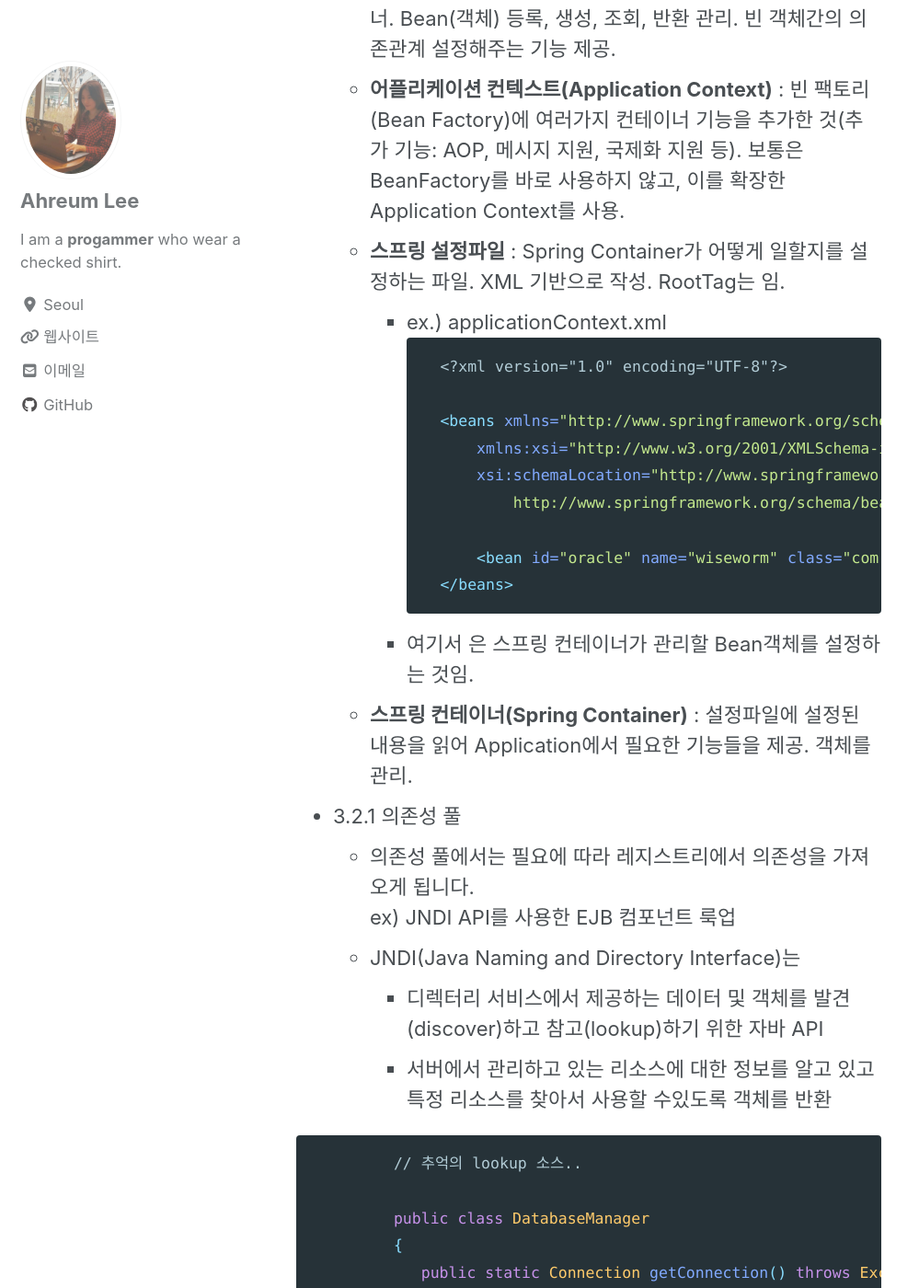
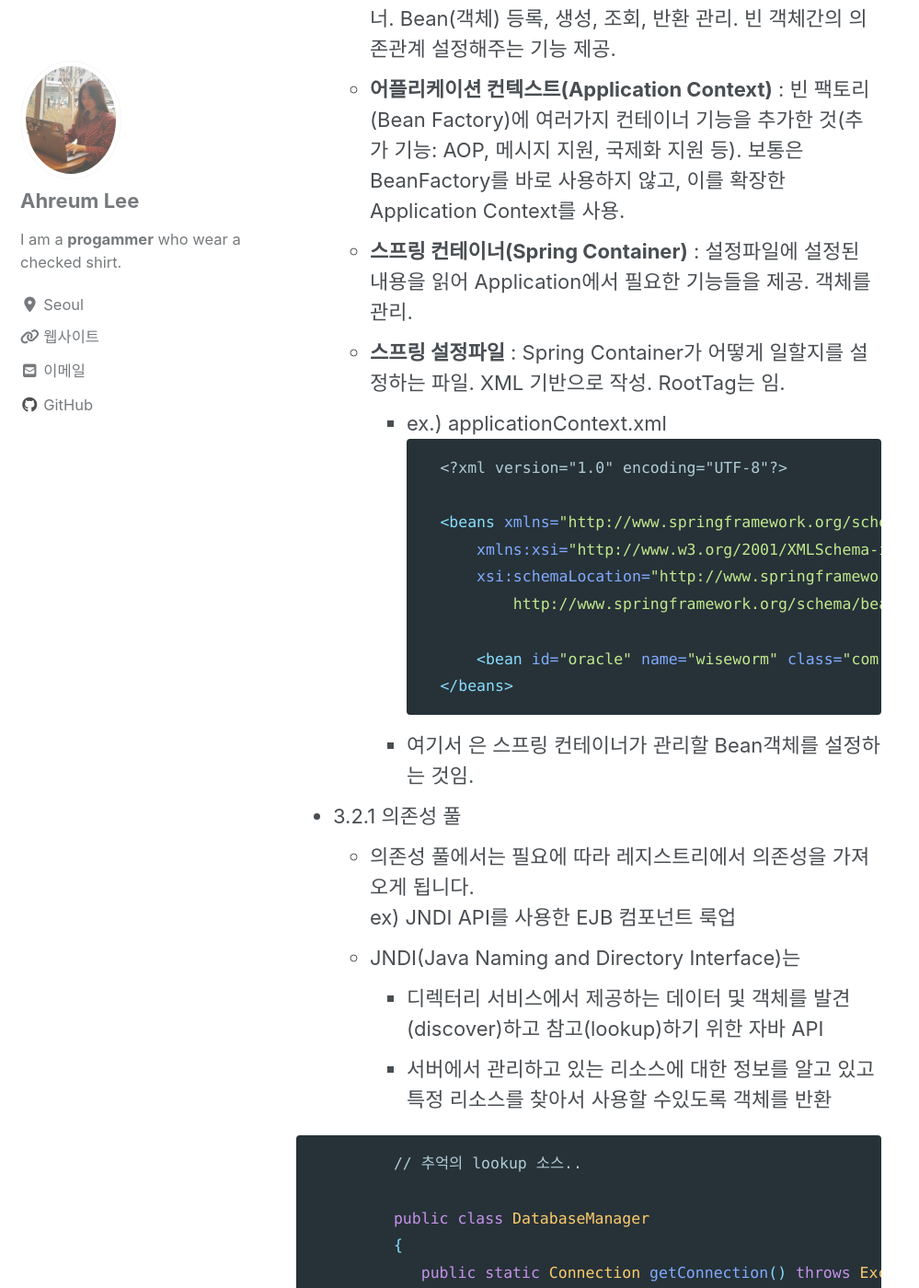
Before and after one commit to boniato/boniato.github.io, a Jekyll site: the page built from _posts/spring/2020-07-07-chapter3_spring_IoC_and_DI.md, in a window 1280 px wide and 1400 px high, scrolled down 2966 px. Shown: the whole window at 92% size, without its empty margins (0-999 px from the left). Built offline with Jekyll 4.4.1, drawn with Linux system fonts in a browser that asks for light colours; cached includes are drawn as plain includes; nearby versions of some CDN libraries; comment, search, counter and statistics services are not loaded; part of the change alters nothing that is shown; some of the changed text lies outside the part shown.

````diff
--- a/_posts/spring/2020-07-07-chapter3_spring_IoC_and_DI.md
+++ b/_posts/spring/2020-07-07-chapter3_spring_IoC_and_DI.md
@@ -46,6 +46,7 @@
   * **빈(Bean)** : Spring DI 컨테이너가 관리하는 객체
   * **빈 팩토리(Bean Factory)** : 빈(Bean)들을 관리하는 컨테이너. Bean(객체) 등록, 생성, 조회, 반환 관리. 빈 객체간의 의존관계 설정해주는 기능 제공.
   * **어플리케이션 컨텍스트(Application Context)** : 빈 팩토리(Bean Factory)에 여러가지 컨테이너 기능을 추가한 것(추가 기능: AOP, 메시지 지원, 국제화 지원 등). 보통은 BeanFactory를 바로 사용하지 않고, 이를 확장한 Application Context를 사용.
+  * **스프링 컨테이너(Spring Container)** : 설정파일에 설정된 내용을 읽어 Application에서 필요한 기능들을 제공. 객체를 관리.
   * **스프링 설정파일** : Spring Container가 어떻게 일할지를 설정하는 파일. XML 기반으로 작성. RootTag는 <beans>임.
     * ex.) applicationContext.xml
 ```xml
@@ -59,8 +60,8 @@
             <bean id="oracle" name="wiseworm" class="com.apress.prospring5.ch3.BookwormOracle"/>
         </beans>
 ```
+
     * 여기서 <bean>은 스프링 컨테이너가 관리할 Bean객체를 설정하는 것임.
-  * **스프링 컨테이너(Spring Container)** : 설정파일에 설정된 내용을 읽어 Application에서 필요한 기능들을 제공. 객체를 관리.
 
 * 3.2.1 의존성 풀
   * 의존성 풀에서는 필요에 따라 레지스트리에서 의존성을 가져오게 됩니다.<br>
@@ -96,8 +97,7 @@ import org.springframework.context.support.ClassPathXmlApplicationContext;
 
 public class DependencyPull {
     public static void main(String... args) {
-        ApplicationContext ctx = new ClassPathXmlApplicationContext
-           ("spring/app-context.xml");
+        ApplicationContext ctx = new ClassPathXmlApplicationContext("spring/app-context.xml");
 
         MessageRenderer mr = ctx.getBean("renderer", MessageRenderer.class);
         mr.render();
````
